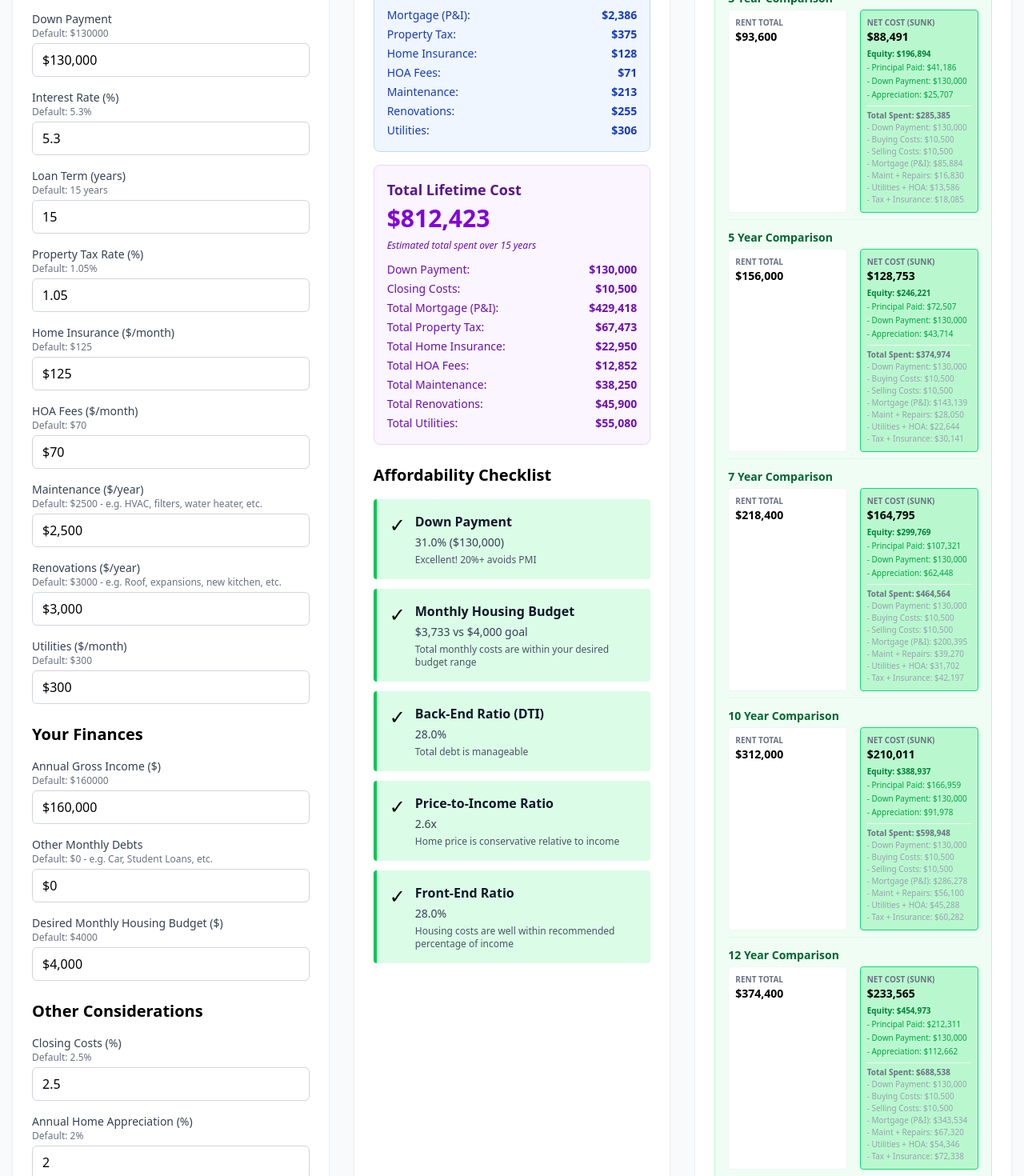
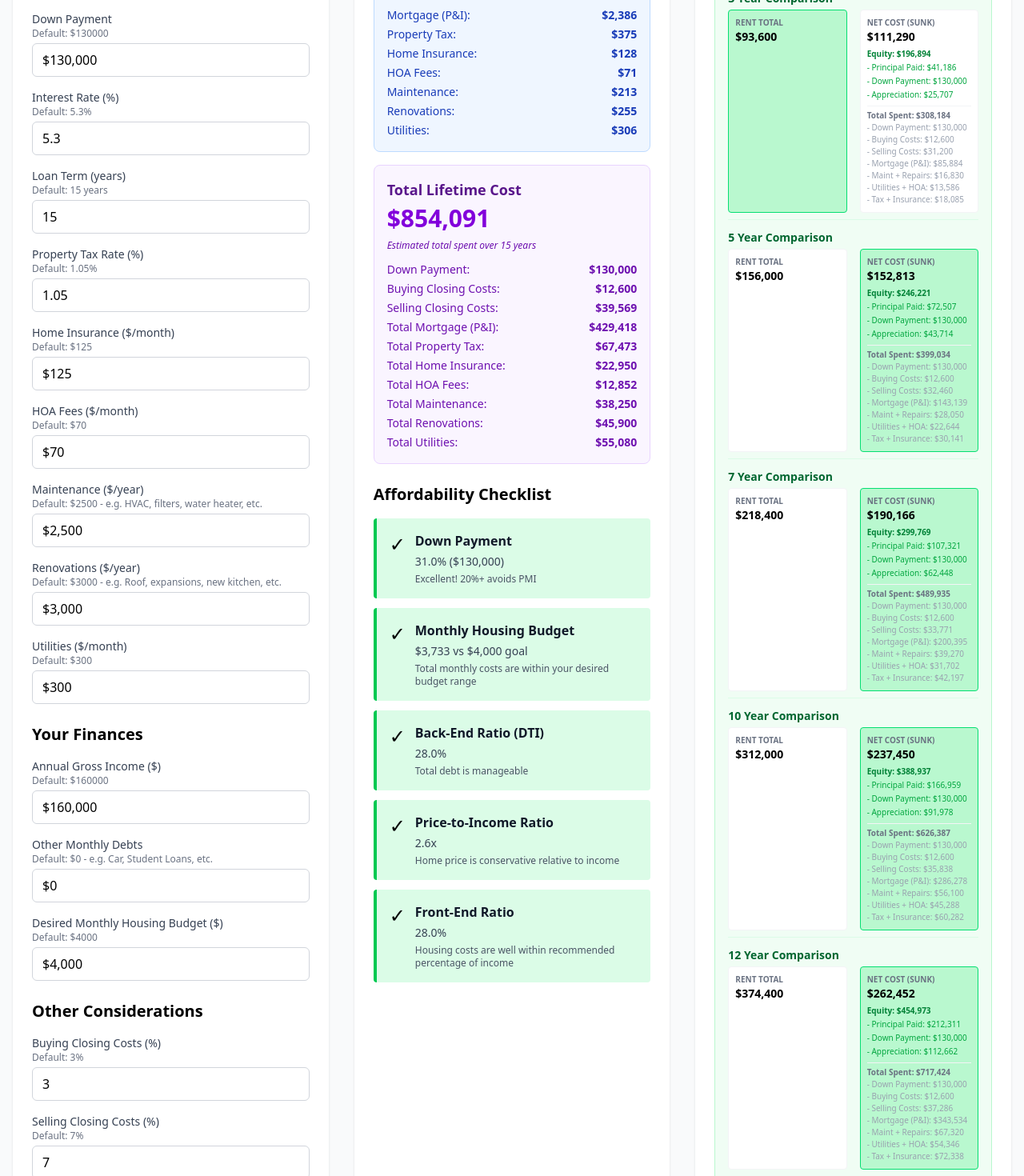
Before and after one commit to emurdock1101/home-buying-calculator, a React (Vite) app: page / in a window 1280 px wide. Shown: the part 240-1710 px from the top of the page at 80% size. Built offline with nearby package versions, Linux system fonts and the light colour scheme.

Commit message:
both buying and selling costs

```diff
--- a/src/components/OpportunityCostsColumn.tsx
+++ b/src/components/OpportunityCostsColumn.tsx
@@ -115,7 +115,7 @@ export const OpportunityCostsColumn = ({
                             </p>
                             <p className="text-[10px] text-gray-400">
                               - Buying Costs: $
-                              {p.sellingCosts.toLocaleString(undefined, {
+                              {p.buyingCosts.toLocaleString(undefined, {
                                 maximumFractionDigits: 0,
                               })}
                             </p>
--- a/src/components/SummaryColumn.tsx
+++ b/src/components/SummaryColumn.tsx
@@ -113,8 +113,12 @@ export const SummaryColumn = ({
                   value: summary.lifetimeBreakdown.downPayment,
                 },
                 {
-                  label: "Closing Costs",
-                  value: summary.lifetimeBreakdown.closingCosts,
+                  label: "Buying Closing Costs",
+                  value: summary.lifetimeBreakdown.buyingClosingCosts,
+                },
+                {
+                  label: "Selling Closing Costs",
+                  value: summary.lifetimeBreakdown.sellingClosingCosts,
                 },
                 {
                   label: "Total Mortgage (P&I)",
--- a/src/data.ts
+++ b/src/data.ts
@@ -13,7 +13,8 @@ export const DEFAULT_VALUES: Inputs = {
   utilities: "300",
   annualIncome: "160000",
   monthlyDebts: "0",
-  closingCosts: "2.5",
+  buyingClosingCosts: "3",
+  sellingClosingCosts: "7",
   desiredMonthlyHousing: "4000",
   safetyMultiplier: "2",
   monthlyRent: "2600",
@@ -118,10 +119,17 @@ export const FINANCE_INPUTS: InputConfig[] = [
 
 export const OTHER_INPUTS: InputConfig[] = [
   {
-    name: "closingCosts",
-    label: "Closing Costs (%)",
-    sublabel: `Default: ${DEFAULT_VALUES.closingCosts}%`,
-    placeholder: `Default: ${DEFAULT_VALUES.closingCosts}%`,
+    name: "buyingClosingCosts",
+    label: "Buying Closing Costs (%)",
+    sublabel: `Default: ${DEFAULT_VALUES.buyingClosingCosts}%`,
+    placeholder: `Default: ${DEFAULT_VALUES.buyingClosingCosts}%`,
+    step: "0.1",
+  },
+  {
+    name: "sellingClosingCosts",
+    label: "Selling Closing Costs (%)",
+    sublabel: `Default: ${DEFAULT_VALUES.sellingClosingCosts}%`,
+    placeholder: `Default: ${DEFAULT_VALUES.sellingClosingCosts}%`,
     step: "0.1",
   },
 
--- a/src/formulas.ts
+++ b/src/formulas.ts
@@ -71,7 +71,10 @@ export function calculateMetrics(inputs: Inputs): CalculationResults | null {
   const utils = parseFloat(inputs.utilities);
   const income = parseFloat(inputs.annualIncome);
   const debts = parseFloat(inputs.monthlyDebts);
-  const closingCosts = (parseFloat(inputs.closingCosts) / PERCENT_DIVISOR) * price;
+  const buyingClosingCosts =
+    (parseFloat(inputs.buyingClosingCosts) / PERCENT_DIVISOR) * price;
+  const sellingClosingCostsRate =
+    parseFloat(inputs.sellingClosingCosts) / PERCENT_DIVISOR;
   const desiredHousing = parseFloat(inputs.desiredMonthlyHousing);
   const safetyMultiplier =
     parseFloat(inputs.safetyMultiplier) / PERCENT_DIVISOR + 1;
@@ -224,7 +227,10 @@ export function calculateMetrics(inputs: Inputs): CalculationResults | null {
   });
 
   const totalLifetimeCost =
-    down + closingCosts + calculateLifetime(totalMonthly, term);
+    down +
+    buyingClosingCosts +
+    calculateLifetime(totalMonthly, term) +
+    (price * Math.pow(1 + homeAppreciation, term)) * sellingClosingCostsRate;
 
   // Interval comparisons (3, 5, 7, 10, 12, 15 years)
   const intervals = [3, 5, 7, 10, 12, 15];
@@ -246,8 +252,12 @@ export function calculateMetrics(inputs: Inputs): CalculationResults | null {
     const totalUtilsHoa = (monthlyUtils + monthlyHoa) * months;
     const totalTaxIns = (monthlyTax + monthlyInsurance) * months;
 
+    const currentPrice = price + appreciationAmount;
+    const sellingCosts = currentPrice * sellingClosingCostsRate;
+
     // totalSpent = down payment + buying closing costs + all monthly payments + selling closing costs
-    const totalSpent = down + closingCosts + totalMonthly * months + closingCosts;
+    const totalSpent =
+      down + buyingClosingCosts + totalMonthly * months + sellingCosts;
     const netCost = totalSpent - principalOwned;
 
     // Rent unrecoverable: rentTotal
@@ -260,7 +270,8 @@ export function calculateMetrics(inputs: Inputs): CalculationResults | null {
       principalPaidOff,
       initialDownPayment: down,
       appreciationAmount,
-      sellingCosts: closingCosts,
+      buyingCosts: buyingClosingCosts,
+      sellingCosts,
       netCost,
       isCheaperThanRent: netCost < rentTotal,
       totalMortgage,
@@ -287,7 +298,10 @@ export function calculateMetrics(inputs: Inputs): CalculationResults | null {
       },
       lifetimeBreakdown: {
         downPayment: down,
-        closingCosts,
+        buyingClosingCosts,
+        sellingClosingCosts:
+          (price * Math.pow(1 + homeAppreciation, term)) *
+          sellingClosingCostsRate,
         mortgage: calculateLifetime(mortgagePayment, term),
         tax: calculateLifetime(monthlyTax, term),
         insurance: calculateLifetime(monthlyInsurance, term),
```
Also changed, not shown: src/types.ts (+5 -2 lines).
